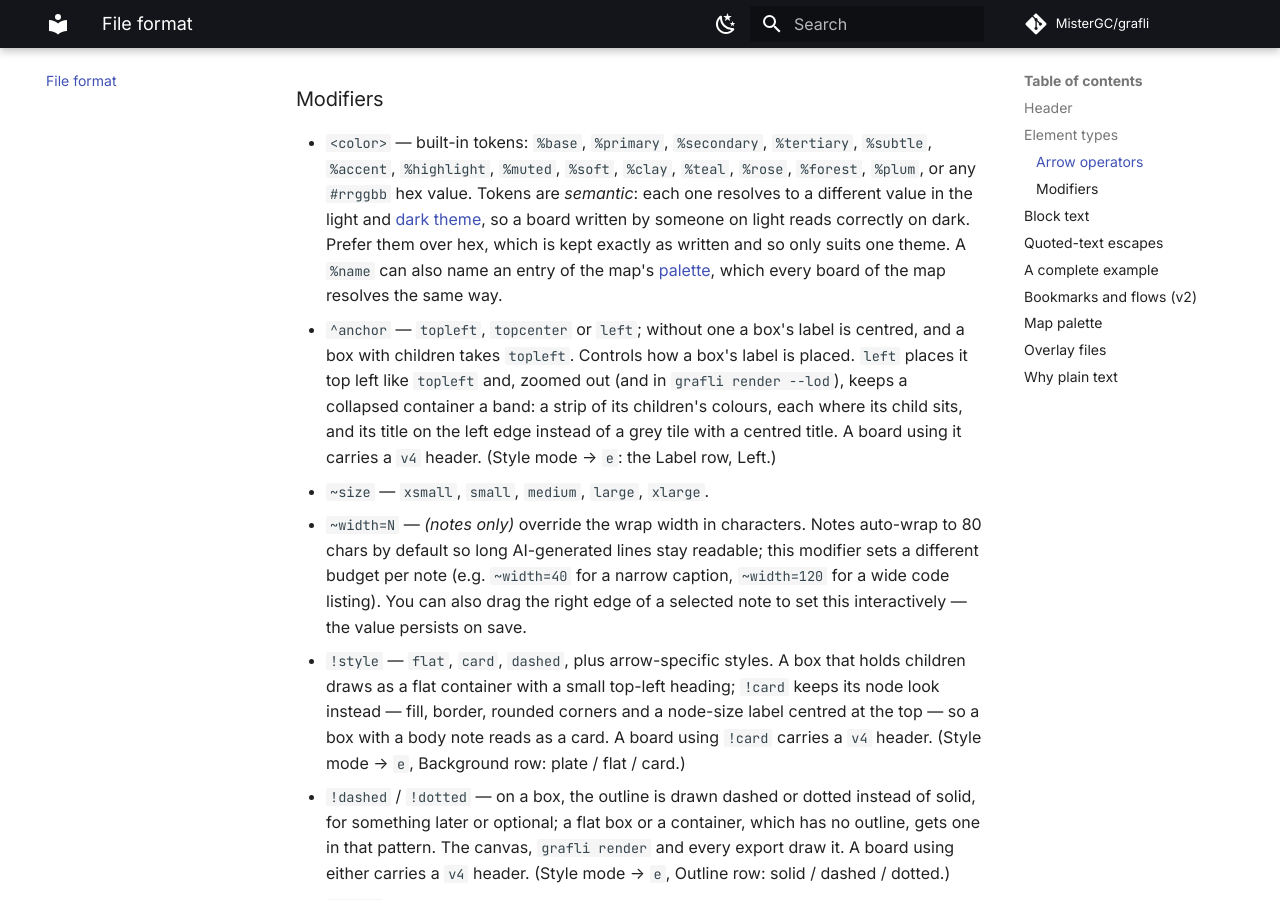
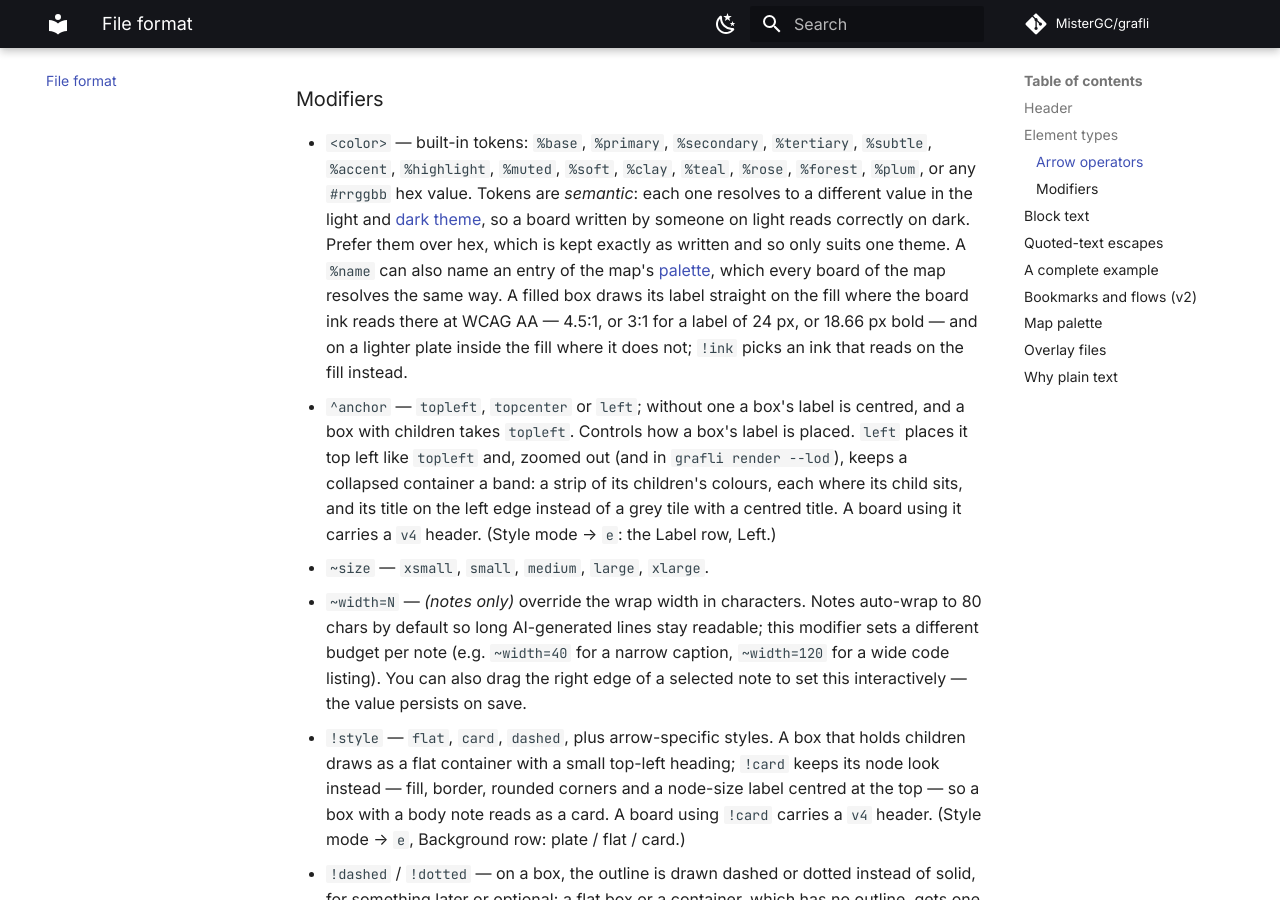
Before and after one commit to MisterGC/grafli, an MkDocs documentation site: the page built from docs/format.md, in a window 1280 px wide and 900 px high, scrolled down 1945 px. Built offline with MkDocs 1.6.1 and Material for MkDocs 9.7.7, drawn with Linux system fonts in a browser that asks for light colours; comment, search, counter and statistics services are not loaded.

Commit message:
Document the label plate showing only below WCAG AA in the format reference, skill and changelog

```diff
--- a/docs/format.md
+++ b/docs/format.md
@@ -79,7 +79,11 @@ in `grafli render`. A pair carrying a single arrow is drawn exactly as before.
   someone on light reads correctly on dark. Prefer them over hex, which is
   kept exactly as written and so only suits one theme. A `%name` can also
   name an entry of the map's [palette](#map-palette), which every board of
-  the map resolves the same way.
+  the map resolves the same way. A filled box draws its label straight on
+  the fill where the board ink reads there at WCAG AA — 4.5:1, or 3:1 for
+  a label of 24 px, or 18.66 px bold — and on a lighter plate inside the
+  fill where it does not; `!ink` picks an ink that reads on the fill
+  instead.
 - `^anchor` — `topleft`, `topcenter` or `left`; without one a box's label
   is centred, and a box with children takes `topleft`. Controls how a box's
   label is placed. `left` places it top left like `topleft` and, zoomed out
```
Also changed, not shown: CHANGELOG.md (+10 -0 lines), grafli/skills/grafli/references/format.md (+1 -1 lines).
